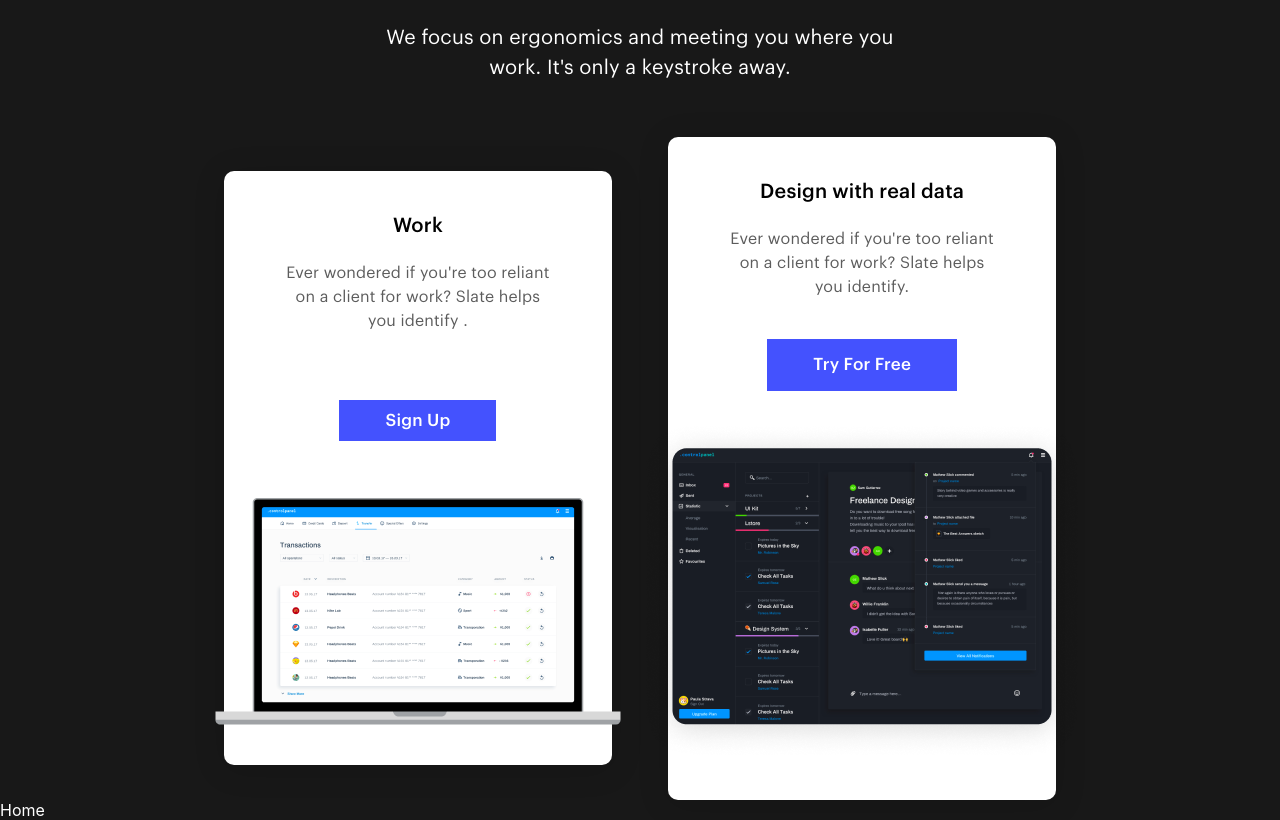
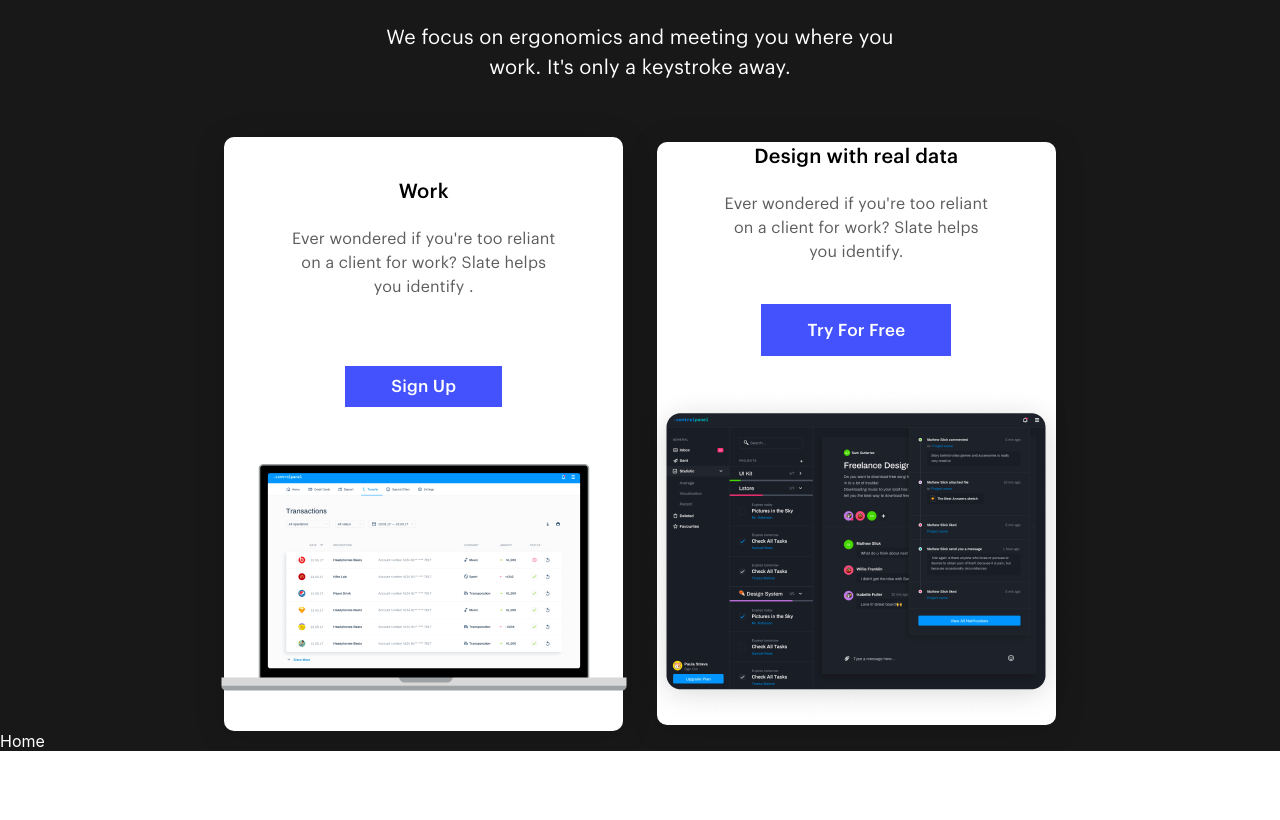
Before and after one commit to TheDa21crj/Landing-Page, a React (Create React App) app: page / in a window 1280 px wide. Shown: the part 2540-3360 px from the top of the page. After the commit the page ends 3291 px from the top, so only its background shows below. Built offline with nearby package versions, Linux system fonts and the light colour scheme; the HTML template or start-up script is replaced by a standard one.

Commit message:
left div styled

```diff
--- a/src/Components/Contents.js
+++ b/src/Components/Contents.js
@@ -16,6 +16,7 @@ export default function Contents() {
         </div>
         <div className="ContentsRowDiv">
           <div className="ContentLefthtDiv">
+            <div className="ContentInsideLeftDiv">
               <p className="CardsDivPTag">Work</p>
               <p className="ContentCardsSubheading">
                 Ever wondered if you're too reliant on a client for work? Slate
@@ -24,7 +25,9 @@ export default function Contents() {
               <button className="SignUp">Sign Up</button>
               <img src={imgMac} alt="" />
             </div>
+          </div>
           <div className="ContentRightDiv">
+            <div className="ContentInsideRightDiv">
               <p className="CardsDivPTag">Design with real data</p>
               <p className="ContentCardsSubheading">
                 Ever wondered if you're too reliant on a client for work? Slate
@@ -36,5 +39,6 @@ export default function Contents() {
           </div>
         </div>
       </div>
+    </div>
   );
 }
--- a/src/Components/Css/Contents.css
+++ b/src/Components/Css/Contents.css
@@ -51,7 +51,7 @@
 .ContentLefthtDiv,
 .ContentRightDiv {
     background-color: white;
-    width: 37%;
+    width: 48%;
     color: black;
     text-align: center;
     box-shadow: 0px 4px 31px #00000026;
@@ -59,7 +59,18 @@
     display: flex;
     flex-direction: column;
     align-items: center;
-    padding: 40px;
+    /* padding: 40px; */
+}
+
+.ContentInsideLeftDiv,
+.ContentInsideRightDiv {
+    display: flex;
+    flex-direction: column;
+    align-items: center;
+}
+
+.ContentInsideLeftDiv {
+    margin: 40px;
 }
 
 .CardsDivPTag {
```
Lines whose indentation alone changed are shown as unchanged.
